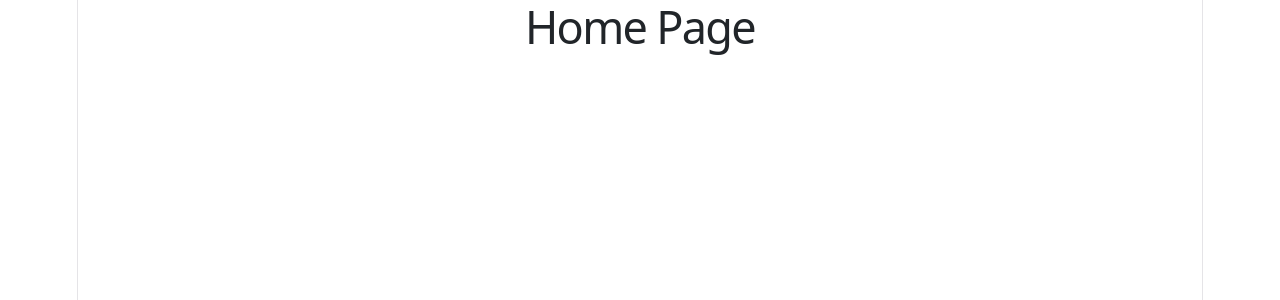
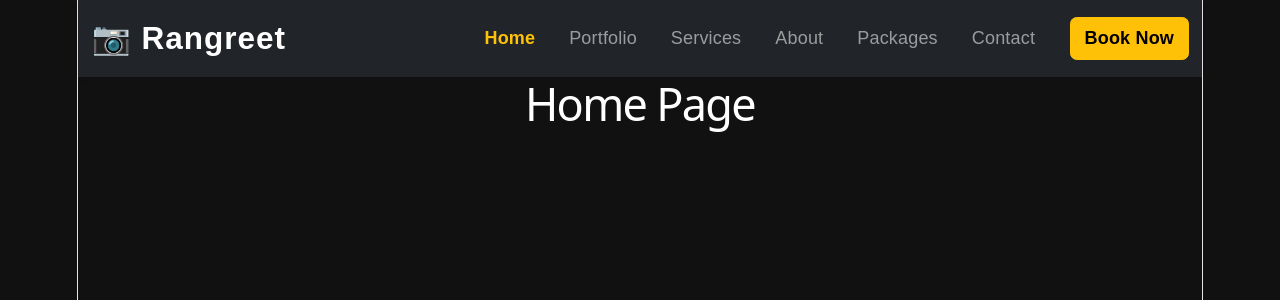
Before and after one commit to kashish-singh-jaiswal/rangrit-website, a React (Vite) app in the folder client/: page / in a window 1280 px wide. Shown: the top 300 px of the page. Built offline with nearby package versions, Linux system fonts and the light colour scheme.

Commit message:
Add responsive navigation bar

```diff
--- /dev/null
+++ b/client/src/components/Navbar.jsx
@@ -0,0 +1,75 @@
+import { Link, NavLink } from "react-router-dom";
+
+function Navbar() {
+  return (
+    <nav className="navbar navbar-expand-lg navbar-dark bg-dark shadow-sm sticky-top">
+      <div className="container">
+        {/* Logo */}
+        <Link className="navbar-brand fw-bold fs-3" to="/">
+          📷 Rangreet
+        </Link>
+
+        {/* Mobile Toggle Button */}
+        <button
+          className="navbar-toggler"
+          type="button"
+          data-bs-toggle="collapse"
+          data-bs-target="#navbarNav"
+        >
+          <span className="navbar-toggler-icon"></span>
+        </button>
+
+        {/* Navbar Links */}
+        <div className="collapse navbar-collapse" id="navbarNav">
+          <ul className="navbar-nav ms-auto align-items-lg-center">
+
+            <li className="nav-item">
+              <NavLink className="nav-link" to="/">
+                Home
+              </NavLink>
+            </li>
+
+            <li className="nav-item">
+              <NavLink className="nav-link" to="/portfolio">
+                Portfolio
+              </NavLink>
+            </li>
+
+            <li className="nav-item">
+              <NavLink className="nav-link" to="/services">
+                Services
+              </NavLink>
+            </li>
+
+            <li className="nav-item">
+              <NavLink className="nav-link" to="/about">
+                About
+              </NavLink>
+            </li>
+
+            <li className="nav-item">
+              <NavLink className="nav-link" to="/packages">
+                Packages
+              </NavLink>
+            </li>
+
+            <li className="nav-item">
+              <NavLink className="nav-link" to="/contact">
+                Contact
+              </NavLink>
+            </li>
+
+            <li className="nav-item ms-lg-3">
+              <Link className="btn btn-warning fw-semibold" to="/booking">
+                Book Now
+              </Link>
+            </li>
+
+          </ul>
+        </div>
+      </div>
+    </nav>
+  );
+}
+
+export default Navbar;
--- a/client/src/layouts/MainLayout.jsx
+++ b/client/src/layouts/MainLayout.jsx
@@ -1,7 +1,14 @@
 import { Outlet } from "react-router-dom";
+import Navbar from "../components/Navbar";
 
 function MainLayout() {
-  return <Outlet />;
+  return (
+    <>
+      <Navbar />
+
+      <Outlet />
+    </>
+  );
 }
 
 export default MainLayout;
--- a/client/src/main.jsx
+++ b/client/src/main.jsx
@@ -4,6 +4,7 @@ import './index.css'
 import App from './App.jsx'
 import 'bootstrap/dist/css/bootstrap.min.css';
 import 'bootstrap/dist/js/bootstrap.bundle.min.js';
+import "./styles/global.css";
 
 createRoot(document.getElementById('root')).render(
   <StrictMode>
--- /dev/null
+++ b/client/src/styles/global.css
@@ -0,0 +1,23 @@
+body {
+  font-family: Arial, sans-serif;
+  background-color: #111;
+  color: white;
+}
+
+.navbar-brand {
+  letter-spacing: 1px;
+}
+
+.nav-link {
+  margin: 0 8px;
+  transition: color 0.3s ease;
+}
+
+.nav-link:hover {
+  color: #ffc107 !important;
+}
+
+.nav-link.active {
+  color: #ffc107 !important;
+  font-weight: 600;
+}
```
Also changed, not shown: client/src/components/Footer.jsx (added).
